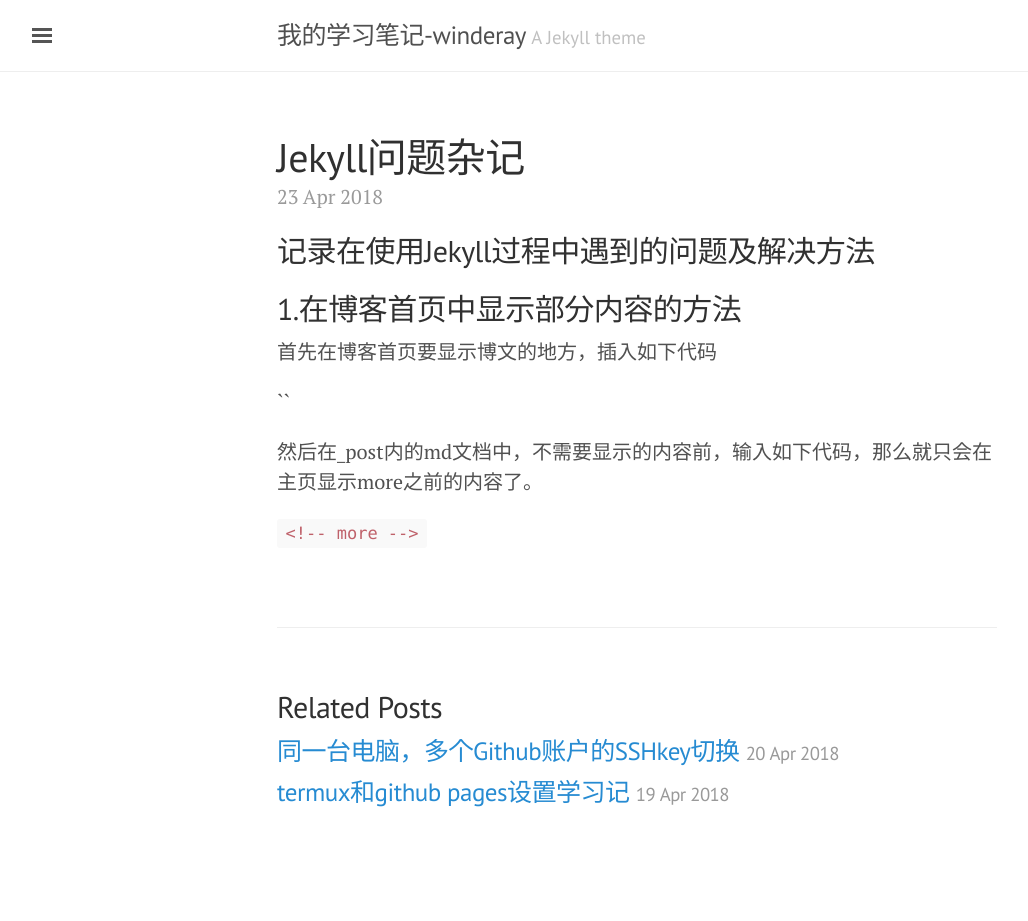
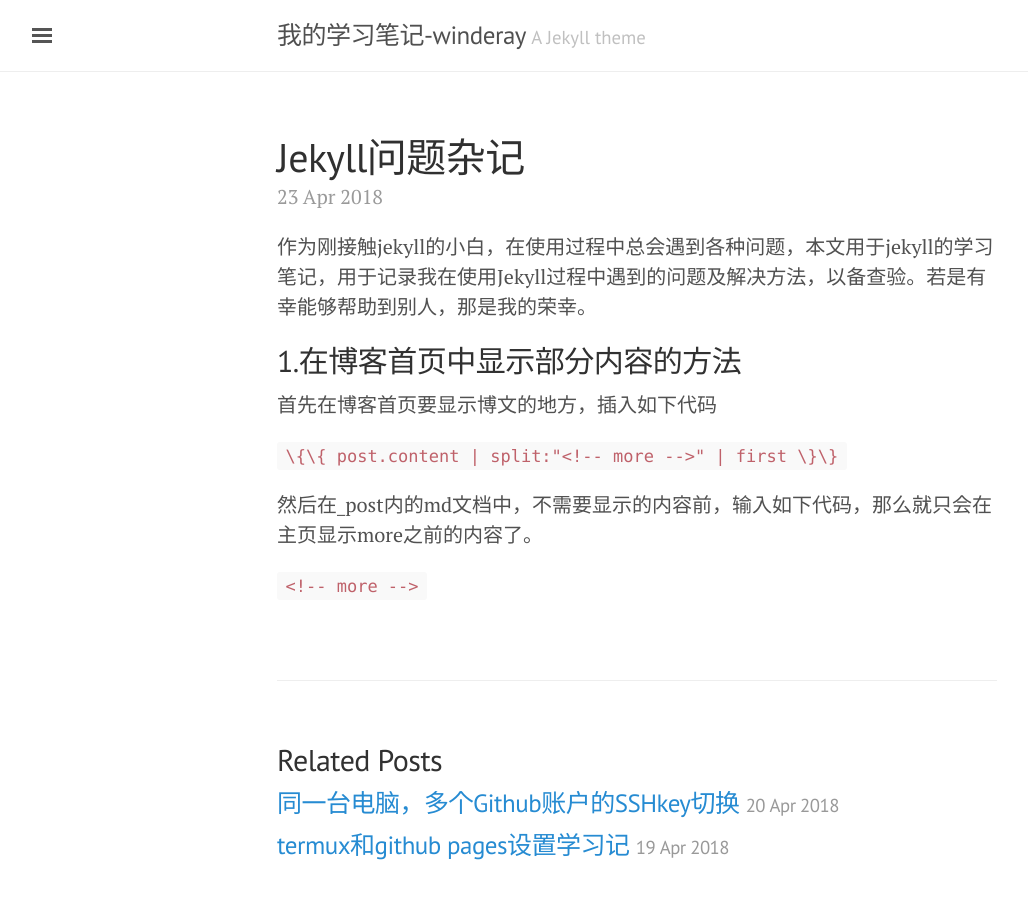
Before and after one commit to winderay/winderay, a Jekyll site: the page built from _posts/2018-4-23-Jekyll问题记录及解决.md, in a window 1280 px wide. Shown: the whole page, without its empty margins (3-1031 px from the left). Built offline with Jekyll 4.4.1, drawn with Linux system fonts in a browser that asks for light colours; before the commit the page ends 900 px from its top, so only the background shows below that.

Commit message:
修改显示部分错误

```diff
--- a/_posts/2018-4-23-Jekyll问题记录及解决.md
+++ b/_posts/2018-4-23-Jekyll问题记录及解决.md
@@ -3,15 +3,14 @@
 title: Jekyll问题杂记
 ---
 
-## 记录在使用Jekyll过程中遇到的问题及解决方法
-
+作为刚接触jekyll的小白，在使用过程中总会遇到各种问题，本文用于jekyll的学习笔记，用于记录我在使用Jekyll过程中遇到的问题及解决方法，以备查验。若是有幸能够帮助到别人，那是我的荣幸。
+<!-- more -->
 ## 1.在博客首页中显示部分内容的方法
 
 首先在博客首页要显示博文的地方，插入如下代码
 
-`{{ post.content | split:"<!-- more -->" | first }}`
+`\{\{ post.content | split:"<!-- more -->" | first \}\}`
 
 然后在\_post内的md文档中，不需要显示的内容前，输入如下代码，那么就只会在主页显示more之前的内容了。
 
 `<!-- more -->`
-<!-- more -->
```
Also changed, not shown: _posts/2018-4-19-termux终端配置与github学习笔记.md (+6 -3 lines), _posts/2018-4-20-多Github账户的SSHkey切换方法.md (+2 -2 lines).
